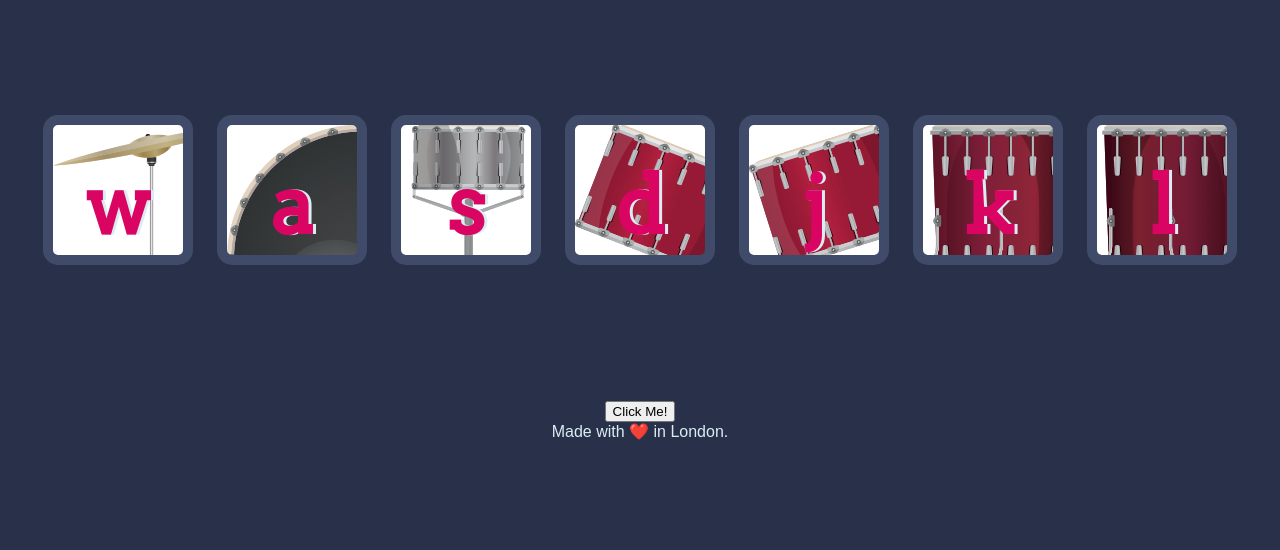
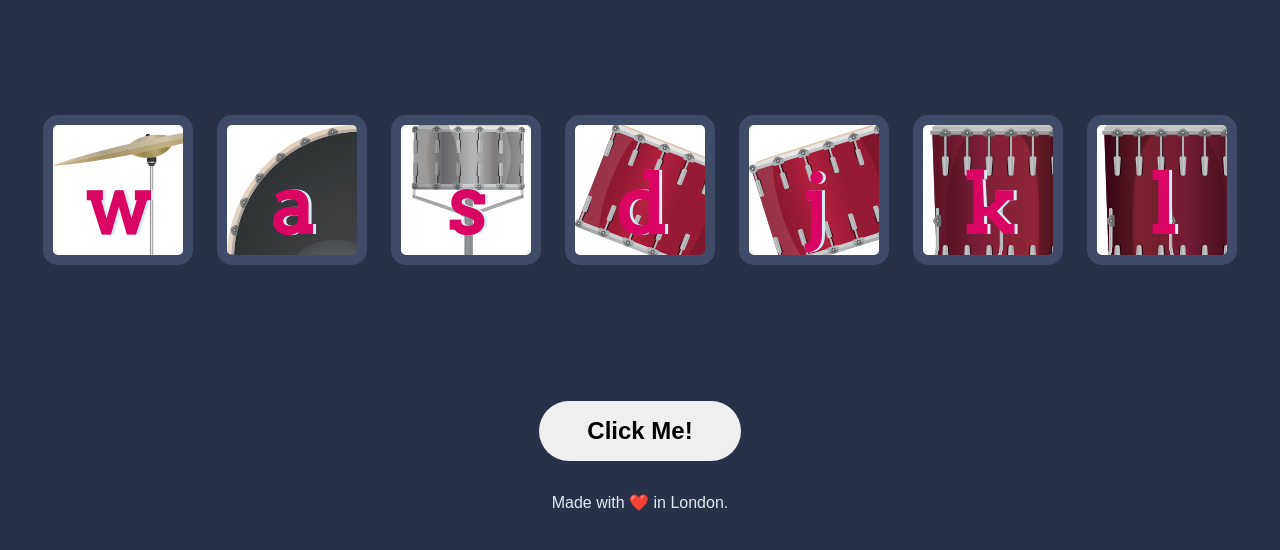
Before and after one commit to AdityaShukla65/Drum-Kit, a plain HTML site: page index.html in a window 1280 px wide. Shown: the part 174-724 px from the top of the page. Drawn offline with Linux system fonts and the light colour scheme.

Commit message:
Update styles.css

```diff
--- a/styles.css
+++ b/styles.css
@@ -79,3 +79,15 @@ footer {
   margin: 10px;
   background-color: white;
 }
+button{
+  cursor: pointer;
+}
+
+.special{
+  padding:1rem 3rem;
+  font-size: 1.5rem;
+  font-weight: bold;
+  border:none;
+  border-radius:10rem;
+  margin-bottom:2rem;
+}
```
